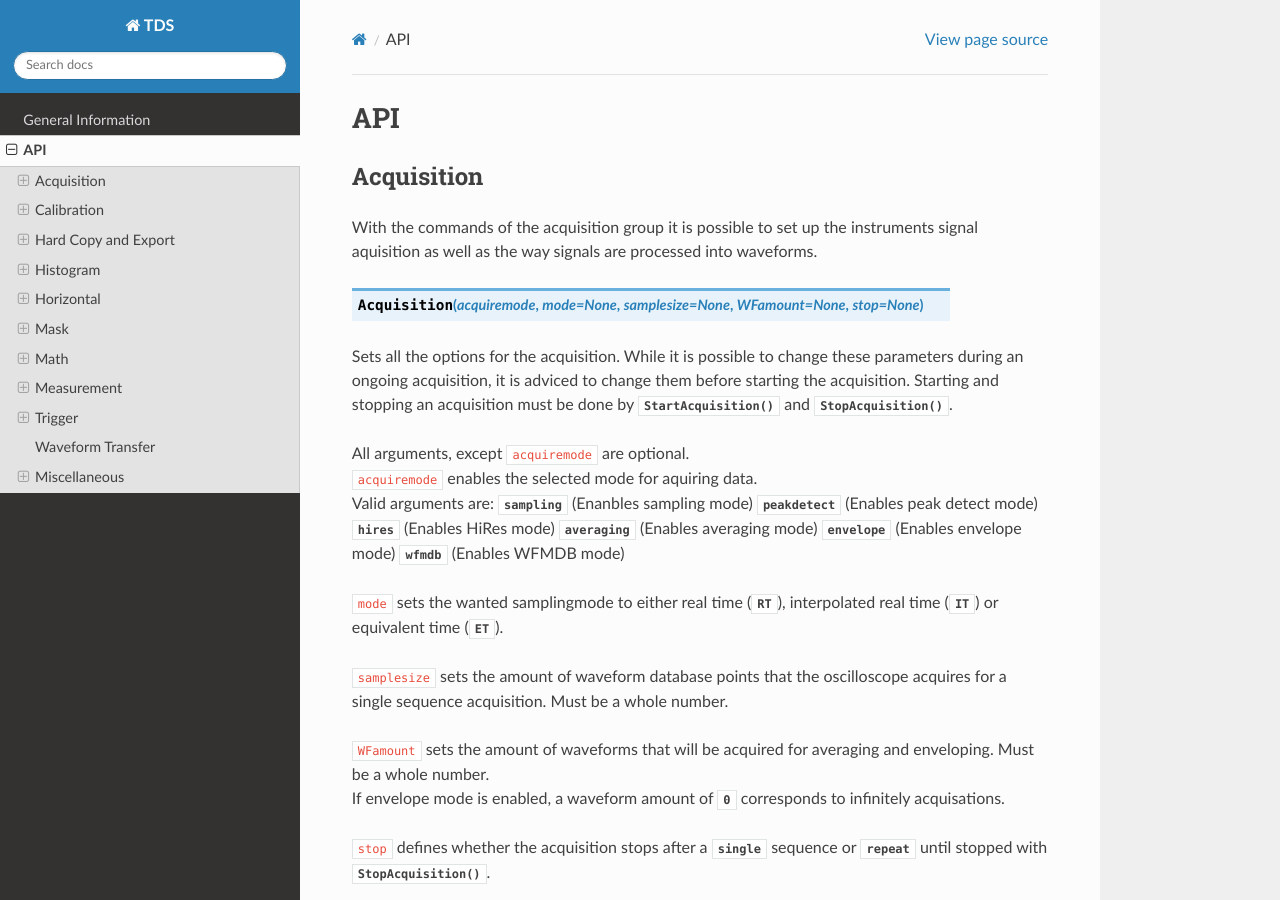
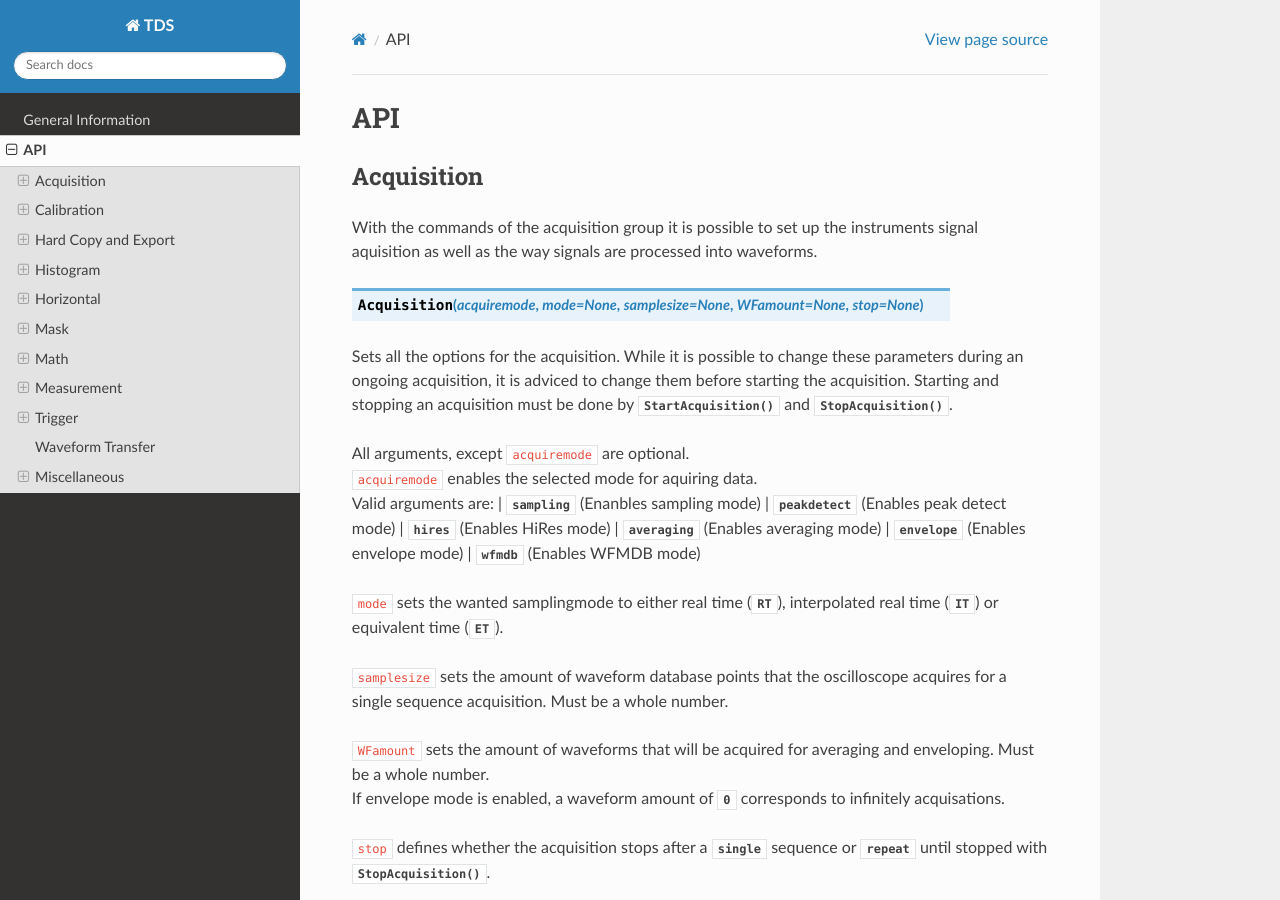
Before and after one commit to NeleWandel/TDS, a Sphinx documentation site: the page built from docs/source/API.rst, in a window 1280 px wide and 900 px high. Built offline with Sphinx 7.4.7 and the Read the Docs theme 2.0.0, drawn with Linux system fonts in a browser that asks for light colours; pages that are not in the unit, such as notebooks, are missing from menus.

```diff
--- a/docs/source/API.rst
+++ b/docs/source/API.rst
@@ -15,12 +15,12 @@ Acquisition
 | All arguments, except ``acquiremode`` are optional.
 | ``acquiremode`` enables the selected mode for aquiring data.
 | Valid arguments are:
-   :const:`sampling` (Enanbles sampling mode)
-   :const:`peakdetect` (Enables peak detect mode)
-   :const:`hires` (Enables HiRes mode)
-   :const:`averaging` (Enables averaging mode)
-   :const:`envelope` (Enables envelope mode)
-   :const:`wfmdb` (Enables WFMDB mode)
+      | :const:`sampling` (Enanbles sampling mode)
+      | :const:`peakdetect` (Enables peak detect mode)
+      | :const:`hires` (Enables HiRes mode)
+      | :const:`averaging` (Enables averaging mode)
+      | :const:`envelope` (Enables envelope mode)
+      | :const:`wfmdb` (Enables WFMDB mode)
 |
 | ``mode`` sets the wanted samplingmode to either real time (:const:`RT`), interpolated real time (:const:`IT`) or equivalent time (:const:`ET`).
 |
```
